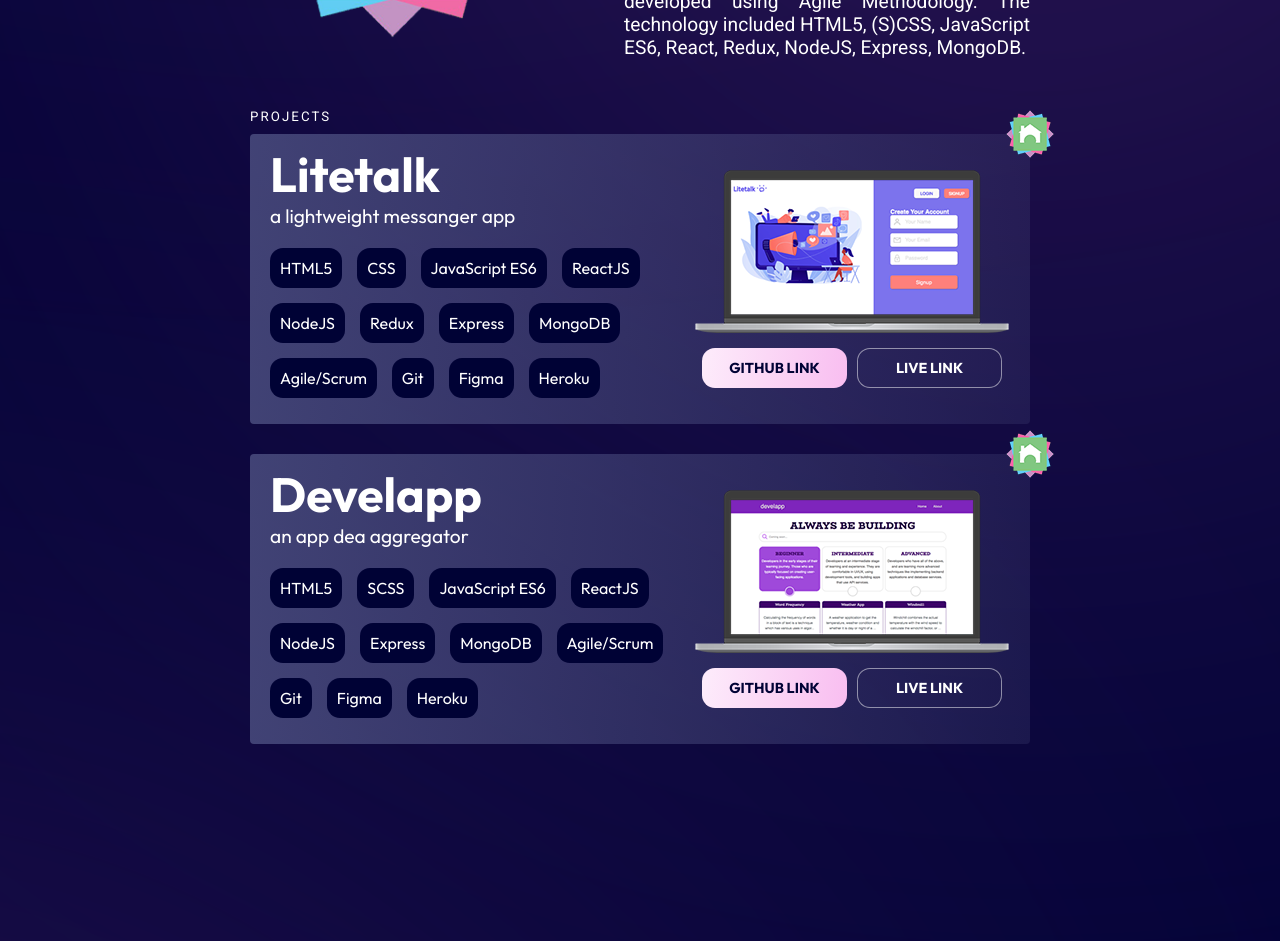
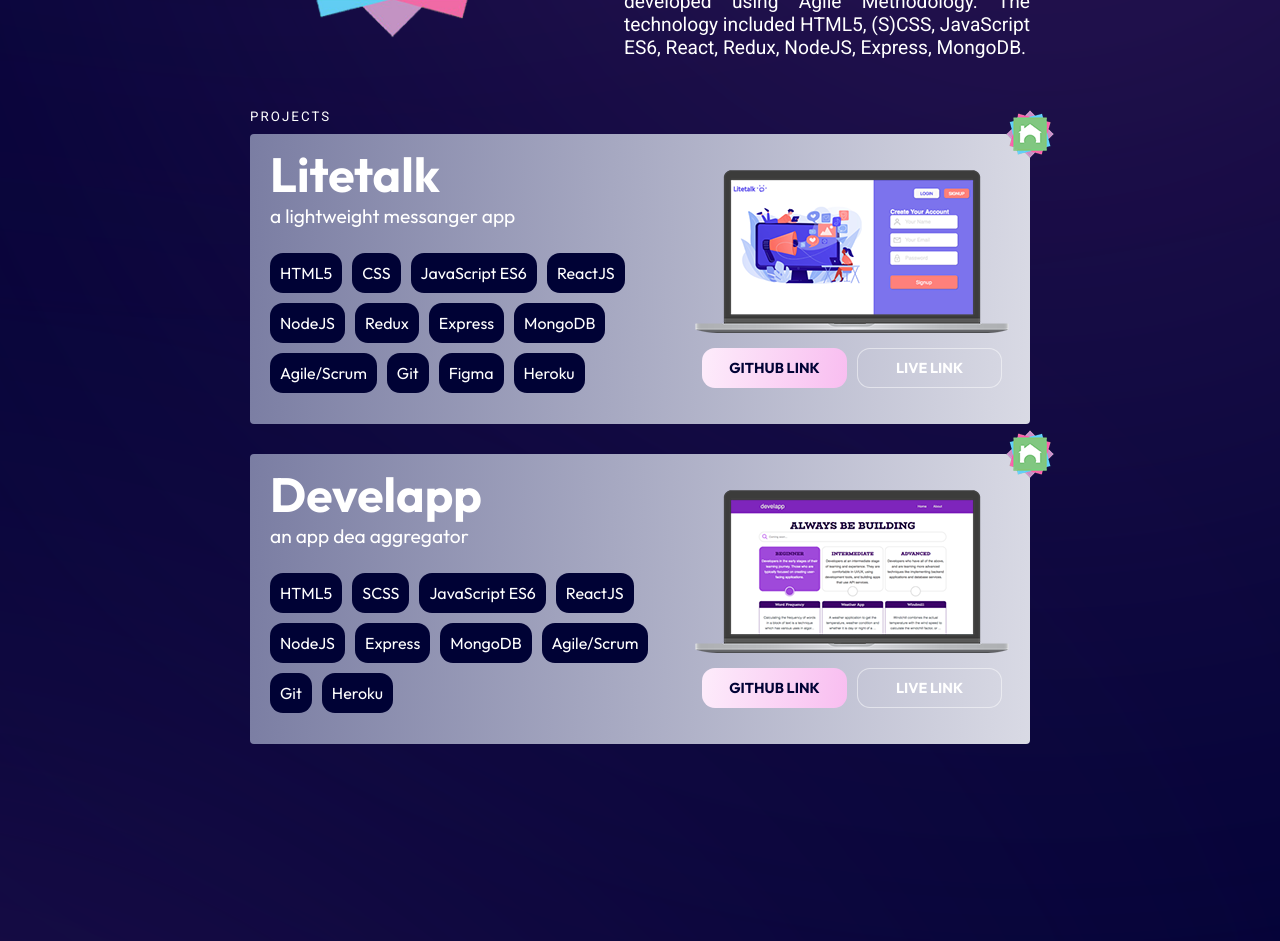
Before and after one commit to jaceksupernak/portfolio, a React (Create React App) app: page / in a window 1280 px wide. Shown: the part 960-1901 px from the top of the page. Built offline with nearby package versions, Linux system fonts and the light colour scheme.

Commit message:
refactor styling in Projects.styled

```diff
--- a/src/components/projects/Projects.styled.tsx
+++ b/src/components/projects/Projects.styled.tsx
@@ -13,8 +13,10 @@ export const ProjectStyled = styled.div`
     flex-direction: column;
     border-radius: 4px;
     width: 100%;
-    gap: 30px;
+    gap: 20px;
     background: linear-gradient(91.78deg, #515586 -44.01%, rgba(255, 255, 255, 0) 140.31%);
+    background: ${({ theme }) => `linear-gradient(91.78deg, ${theme.primaryDarkBleaker} -44.01%, ${theme.primaryLight} 140.31%)`};
+
     padding: 10px;
     padding-bottom: 20px;
 
@@ -28,7 +30,6 @@ export const ProjectStyled = styled.div`
         height: 290px;
         padding-bottom: 10px;
     }
-
 `;
 
 export const ProjectIconStyled = styled.img`
@@ -36,6 +37,7 @@ export const ProjectIconStyled = styled.img`
     top: -24px;
     right: 50%;
     transform: translateX(50%);
+
     @media (min-width: ${({ theme }) => theme.screen.laptop}) {
         top: -24px;
         right: -24px;
@@ -58,6 +60,7 @@ export const PresentationStyled = styled.div`
 export const ImgStyled = styled.img`
     height: 139px;
     width: 270px;
+
     @media (min-width: ${({ theme }) => theme.screen.tablet}) {
         height: 163px;
         width: 316px;
@@ -67,6 +70,7 @@ export const ImgStyled = styled.img`
 export const ButtonsContainerStyled = styled.div`
     display: flex;
     gap: 3px;
+
     @media (min-width: ${({ theme }) => theme.screen.mobile}) {
         gap: 10px;
     }
@@ -75,16 +79,23 @@ export const ButtonsContainerStyled = styled.div`
 export const TechnologiesContainerStyled = styled.div`
     display: flex;
     flex-wrap: wrap;
-    justify-content: center;
-    gap: 15px;
-    margin-top: 20px;
-    @media (min-width: ${({ theme }) => theme.screen.laptop}) {
-        justify-content: start;
+    justify-content: start;
+    gap: 5px;
+    margin-top: 25px;
+
+    @media (min-width: ${({ theme }) => theme.screen.tablet}) {
+        gap: 10px;
     }
 `;
 
 export const TechnologyStyled = styled.div`
     background-color: ${({ theme }) => theme.primaryDark};
     border-radius: 13px;
-    padding: 10px;
+    padding: 7px;
+    font-size: 0.8rem;
+
+    @media (min-width: ${({ theme }) => theme.screen.tablet}) {
+        padding: 10px;
+        font-size: 1rem;
+    }
 `;
--- a/src/components/projects/Projects.tsx
+++ b/src/components/projects/Projects.tsx
@@ -28,7 +28,7 @@ const Projects:React.FC = () => (
             <SpanStyled fontWeight="400" fontSize="1.2rem">{description}</SpanStyled>
             <TechnologiesContainerStyled>
               {technologies.map((tech) => (
-                <TechnologyStyled>{tech}</TechnologyStyled>
+                <TechnologyStyled key={tech}>{tech}</TechnologyStyled>
               ))}
             </TechnologiesContainerStyled>
           </AboutStyled>
--- a/src/data/Data.tsx
+++ b/src/data/Data.tsx
@@ -64,7 +64,6 @@ export const projectsData = [
       'MongoDB',
       'Agile/Scrum',
       'Git',
-      'Figma',
       'Heroku',
     ],
     laptopImage: projectDevelapp,
--- a/src/theme/theme.ts
+++ b/src/theme/theme.ts
@@ -8,6 +8,7 @@ const dark = {
   primaryLightTransparent: 'rgba(255, 255, 255, 0.5)', //#FFFFF
   secondaryLight: 'rgba(241, 118, 224, 1)', //#F176E0
   secondaryLightBrighter: 'rgba(255, 182, 245, 1)', //#FFB6F5
+  transparent: 'rgba(255, 255, 255, 0)', //transparent
   primaryFontFamily: 'Outfit',
   secondaryFontFamily: 'Roboto',
   screen: {
```
